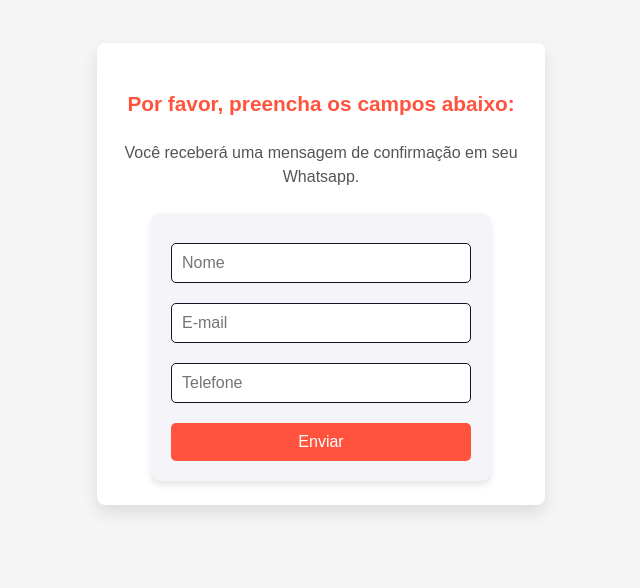
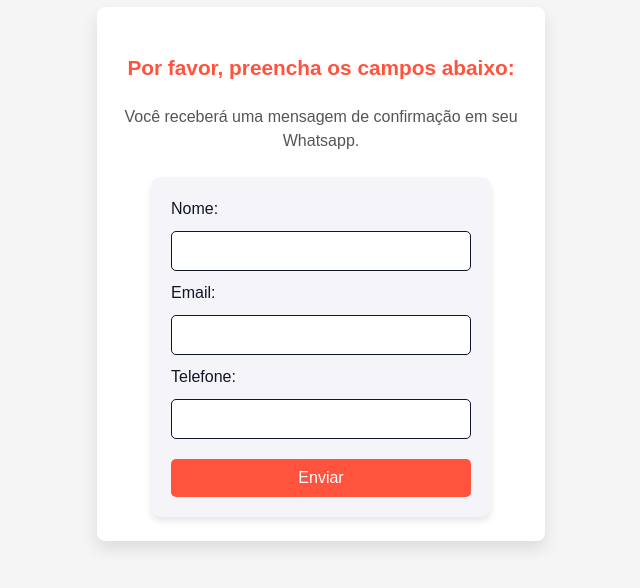
Before and after one commit to lsalatiel/schedule-system, a React (Vite) app in the folder src/frontend/: page /cadastro in a window 1280 px wide. Shown: the part 134-722 px from the top of the page, without its empty margins (319-959 px from the left). Built offline with nearby package versions, Linux system fonts and the light colour scheme.

Commit message:
feat: add label to inputs

```diff
--- a/src/frontend/src/components/Form.tsx
+++ b/src/frontend/src/components/Form.tsx
@@ -30,24 +30,27 @@ export default function Form() {
     return (
         <div>
             <form className="user-form" onSubmit={handleSubmit}>
+                <label htmlFor="name">Nome:</label>
                 <input
                     className="user-input"
                     type="text"
-                    placeholder="Nome"
+                    // placeholder="Nome"
                     value={name}
                     onChange={handleNameChange}
                 />
+                <label htmlFor="email">Email:</label>
                 <input
                     className="user-input"
                     type="text"
-                    placeholder="E-mail"
+                    // placeholder="E-mail"
                     value={email}
                     onChange={handleEmailChange}
                 />
+                <label htmlFor="phone">Telefone:</label>
                 <input
                     className="user-input"
                     type="text"
-                    placeholder="Telefone"
+                    // placeholder="Telefone"
                     value={phone}
                     onChange={handlePhoneChange}
                 />
--- a/src/frontend/src/components/styles/form.css
+++ b/src/frontend/src/components/styles/form.css
@@ -38,3 +38,9 @@
 .submit-button:hover {
     background-color: #FF1F02;
 }
+
+label {
+    display: block;
+    text-align: left;
+    font-size: 1em;
+}
```
